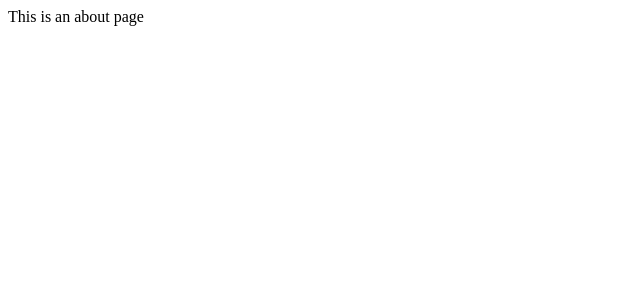
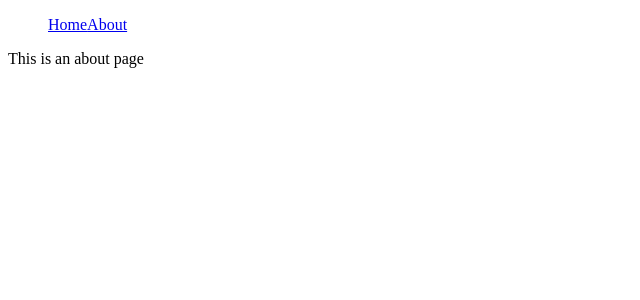
Before and after one commit to HajdukSanchez/avocato-nextjs, a Next.js app: page /about in a window 1280 px wide. Shown: the top 300 px of the page, without its empty margins (0-640 px from the left). Built offline with nearby package versions, Linux system fonts and the light colour scheme.

Commit message:
:art: [ADD] Link from NextJS

```diff
--- /dev/null
+++ b/components/NavBar.js
@@ -0,0 +1,21 @@
+import React from 'react'
+import Link from 'next/link'
+
+const NavBar = () => {
+  return (
+    <div>
+      <nav>
+        <menu>
+          <Link href='/'>
+            <a>Home</a>
+          </Link>
+          <Link href='/about'>
+            <a>About</a>
+          </Link>
+        </menu>
+      </nav>
+    </div>
+  )
+}
+
+export default NavBar
--- a/pages/about.js
+++ b/pages/about.js
@@ -1,7 +1,13 @@
 import React from 'react'
+import NavBar from '../components/NavBar'
 
 const About = () => {
-  return <div>This is an about page</div>
+  return (
+    <div>
+      <NavBar />
+      <p>This is an about page</p>
+    </div>
+  )
 }
 
 export default About
--- a/pages/index.js
+++ b/pages/index.js
@@ -1,8 +1,10 @@
 import React from 'react'
+import NavBar from '../components/NavBar'
 
 const Home = () => {
   return (
     <div>
+      <NavBar />
       <h1>Hello Platzi</h1>
     </div>
   )
```
